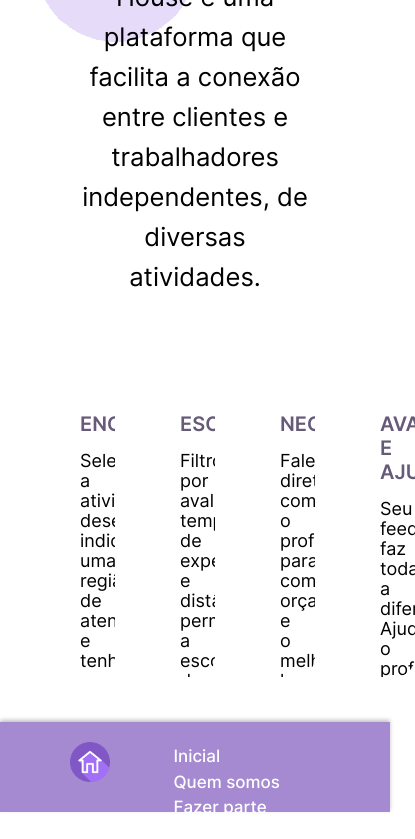
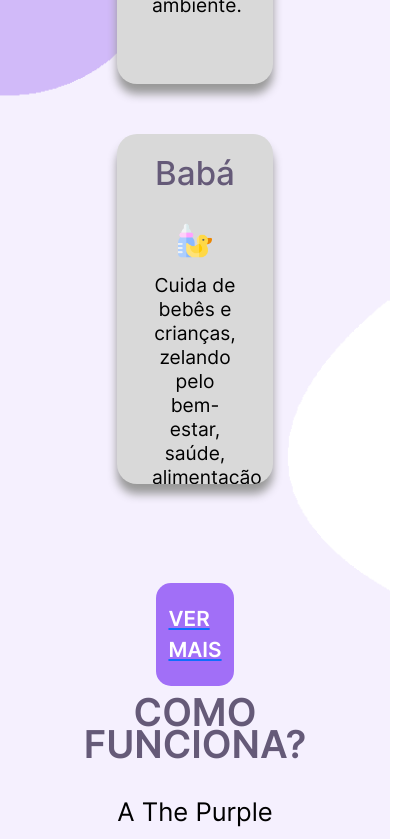
Before and after one commit to yasminwtr/ThePurpleHouse, a React (Create React App) app: page / in a window 390 px wide. Shown: the part 2340-3179 px from the top of the page, 415 px wide, since content can reach past the window. Built offline with nearby package versions, Linux system fonts and the light colour scheme.

Commit message:
responsividade home feita

```diff
--- a/src/components/Pages/Home/index.js
+++ b/src/components/Pages/Home/index.js
@@ -93,7 +93,7 @@ const Home = () => {
         <div className="servicoscards2">
           <div className="boxHome2">
             <div className="cardS2">
-              <img src={encontre} alt='encontre-icon' className="imgEletricista2" />
+              <img src={encontre} alt='encontre-icon' className="imgEletricista3" />
               <h5 className="h5HomeCard2">ENCONTRE</h5>
               <div className="pra2">
                 <p>Selecione a atividade desejada, indique uma região de atendimento e tenha acesso à inúmeros profissionais</p>
--- a/src/components/Pages/Home/styles.css
+++ b/src/components/Pages/Home/styles.css
@@ -225,7 +225,14 @@ a{
   text-align: center;
   margin: 15px 0px;
 }
+.cardS2 .imgEletricista3{
+  text-align: center;
+  margin: 15px 0px;
+}
 .imgEletricista2{
+  width: 40%;
+}
+.imgEletricista3{
   width: 40%;
 }
 .h5HomeCard2{
@@ -277,6 +284,61 @@ a{
     line-height: 2rem;
     margin: 10px 0px 0px;
   }
+  .serviceHome{
+    display: block;
+    }
+  .serviceHome2{
+    display: block;
+    }
+    .servicoscards{
+      width: 40%;
+      height: 350px;
+      padding: 20px 35px;
+      background: #D9D9D9;
+      box-shadow: 0 10px 10px 0 #999999;
+      border-radius: 20px;
+      margin: auto;
+      margin-bottom: 50px;
+      position: relative;
+      overflow: hidden;
+      text-align: center;
+    }
+    .servicoscards2{
+      width: 70%;
+    height: 450px;
+    padding: 30px 35px;
+    border-radius: 20px;
+    margin: auto;
+    position: relative;
+    overflow: hidden;
+    text-align: center;
+    }
+    .cardS2 .imgEletricista3 {
+      text-align: center;
+      margin: 15px 0px;
+      margin-left: 10%;
+  }
+  .pra2 p {
+    color: black;
+    font-size: 1.5rem;
+    font-family: 'Inter-Regular';
+    line-height: 30px;
+    margin-bottom: 25px;
+}
+.h5HomeCard2 {
+  color: #655A78;
+  font-size: 2.5rem;
+  font-family: 'Inter-SemiBold';
+  margin-bottom: 15px;
+}
+.pra p {
+  color: black;
+  font-size: 1.2rem;
+  line-height: 24px;
+  margin-bottom: 25px;
+  font-family: 'Inter-Regular';
+}
+
 }
 
 /* @media (max-width: 630px) {
```
